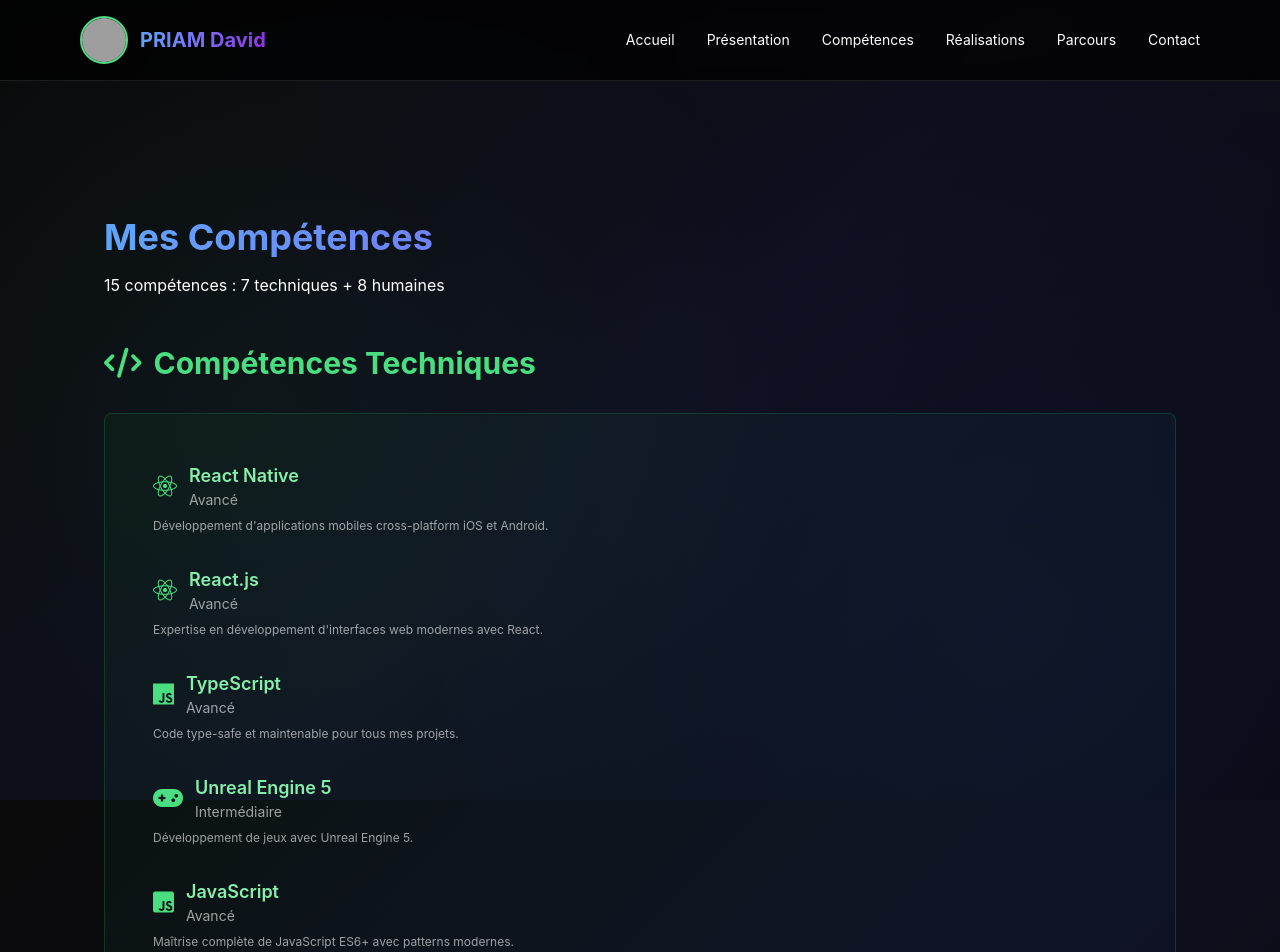
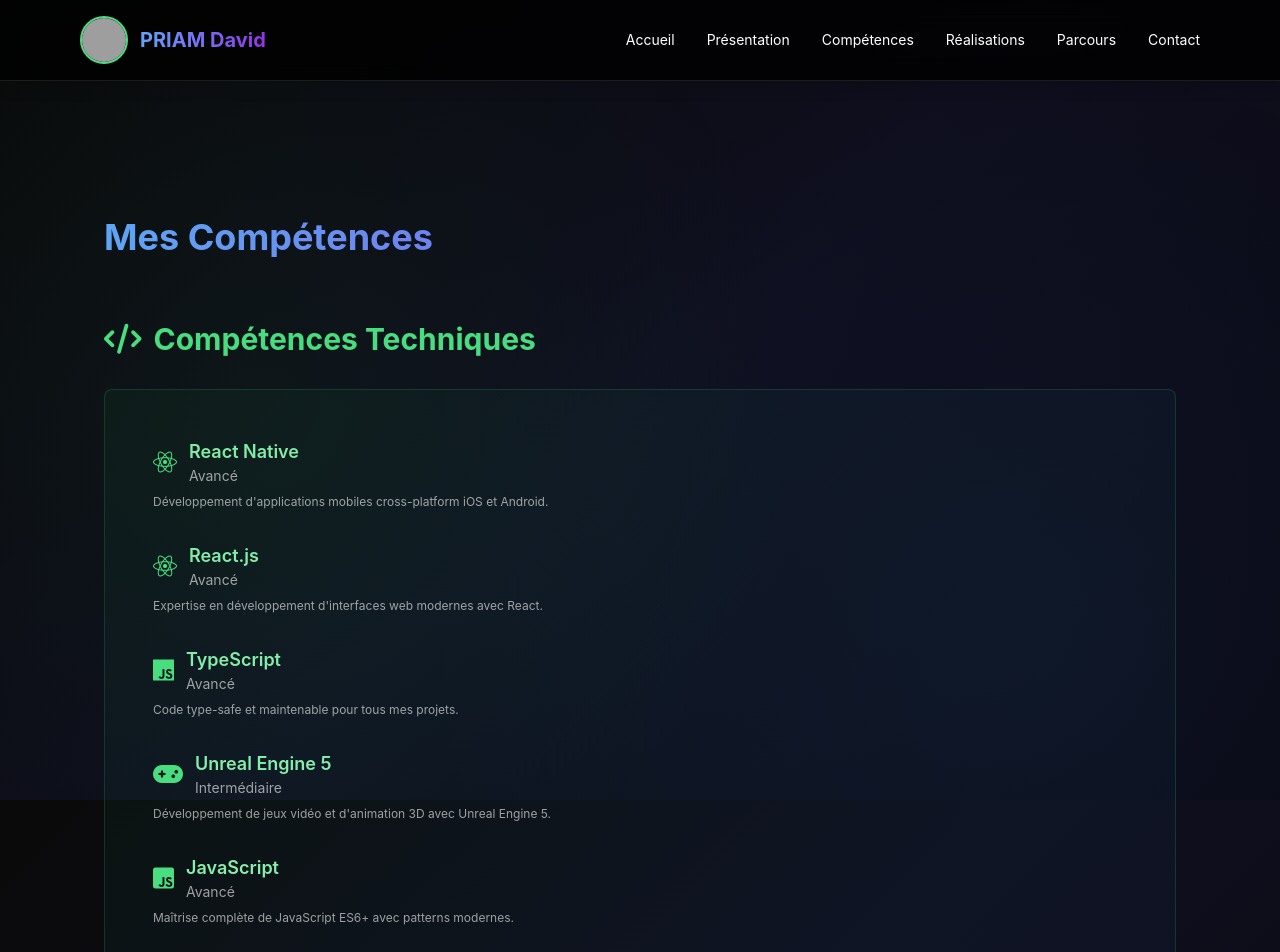
Before and after one commit to Vlaarsan/portfolio_examen, a React (Create React App) app: page /competences in a window 1280 px wide. Shown: the top 952 px of the page. Built offline with nearby package versions, Linux system fonts and the light colour scheme; grey boxes are pictures that could not be loaded.

Commit message:
feat: Enhance styles and content across Navbar and CompetencesScreen for improved aesthetics and clarity

```diff
--- a/src/App.css
+++ b/src/App.css
@@ -2,6 +2,7 @@
   background: linear-gradient(135deg, #0a0a0a 0%, #0f0f1e 50%, #0a0a14 100%);
   background-attachment: fixed;
   position: relative;
+  z-index: 1;
 }
 
 .app-background::before {
@@ -18,10 +19,7 @@
   z-index: 0;
 }
 
-.app-background > * {
-  position: relative;
-  z-index: 1;
-}
+
 
 .App {
   text-align: center;
--- a/src/components/Navbar.tsx
+++ b/src/components/Navbar.tsx
@@ -7,7 +7,7 @@
     "https://github.com/Vlaarsan/Portfolio/blob/main/img/PP3.jpg?raw=true";
 
   return (
-    <nav className="sticky top-0 z-50 backdrop-blur bg-black/70 border-b border-white/10">
+    <nav className="sticky top-0 z-50 backdrop-blur-md bg-black/80 border-b border-white/10 shadow-lg">
       <div className="max-w-6xl mx-auto flex justify-between items-center p-4 text-white">
         <div className="flex items-center gap-3">
           {/* Photo circulaire */}
--- a/src/data.ts
+++ b/src/data.ts
@@ -134,7 +134,7 @@
     niveau: "Intermédiaire",
     pourcentage: 75,
     categorie: "technique",
-    description: "Développement de jeux avec Unreal Engine 5.",
+    description: "Développement de jeux vidéo et d'animation 3D avec Unreal Engine 5.",
     definition: "Unreal Engine 5 est un moteur de jeu professionnel utilisé pour créer des jeux AAA et des expériences interactives.",
     contexte: "Autodidacte en UE5, j'ai développé et publié 'Saga Cube' sur Steam avec succès.",
     anecdotes: [
--- a/src/pages/CompetencesScreen.tsx
+++ b/src/pages/CompetencesScreen.tsx
@@ -9,8 +9,7 @@
   return (
     <div className="min-h-screen bg-transparent pt-24 pb-16">
       <div className="max-w-6xl mx-auto p-10 text-white">
-        <h1 className="text-4xl font-bold mb-4 bg-clip-text text-transparent bg-gradient-to-r from-blue-400 to-purple-600">Mes Compétences</h1>
-        <p className="text-opacity-70 mb-12">15 compétences : 7 techniques + 8 humaines</p>
+        <h1 className="text-4xl font-bold mb-16 bg-clip-text text-transparent bg-gradient-to-r from-blue-400 to-purple-600">Mes Compétences</h1>
 
         {/* Comparaison visuelle des compétences techniques */}
         <div className="mb-16">
```
